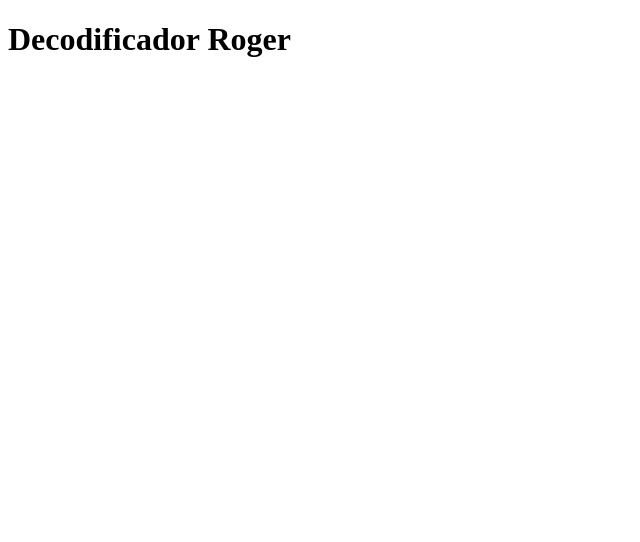
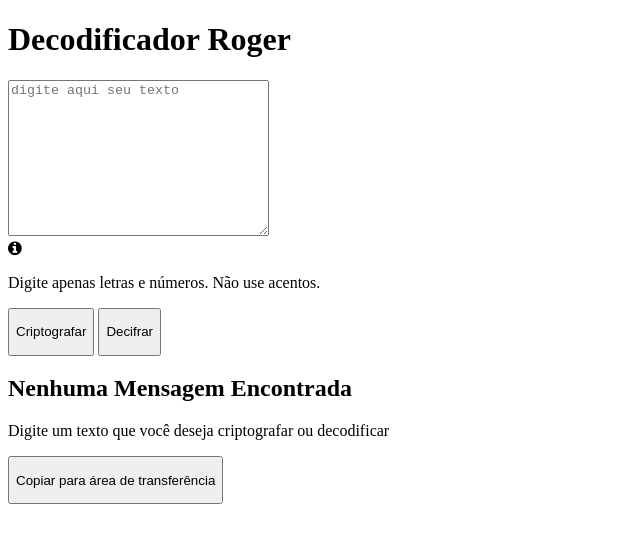
Before and after one commit to Rjj18/Challeng-Oracle-One, a plain HTML site: page index.html in a window 1280 px wide. Shown: the whole page, without its empty margins (0-640 px from the left). Drawn offline with Linux system fonts and the light colour scheme.

Commit message:
Add files via upload

```diff
--- a/index.html
+++ b/index.html
@@ -6,6 +6,7 @@
     <meta name="viewport" content="width=device-width, initial-scale=1.0">
     <title>Decodificador</title>
     <link rel="stylesheet" href="estilo.css">
+    <link rel="stylesheet" href="https://cdnjs.cloudflare.com/ajax/libs/font-awesome/4.7.0/css/font-awesome.min.css">
     <script src="script.js" defer></script>
 </head>
 <body>
@@ -14,6 +15,22 @@
             <h1>Decodificador Roger</h1>
         </header>
         <main>
+            <section class="entrada">
+                <textarea name="cod" id="codigo" cols="30" rows="10" placeholder="digite aqui seu texto"></textarea>
+                <div class="info"><i class="fa fa-info-circle" aria-hidden="true"></i><p>Digite apenas letras e números. Não use acentos.</p></div>
+                <div class="botoes">
+                    <button id="cripto" onclick="criptografar()"><p>Criptografar</p></button>
+                    <button id="uncripto" onclick="decifrar()"><p>Decifrar</p></button>
+                </div>
+                <div class="linha"></div>
+                    <div class="resultado" id="saida">
+                        <h2>Nenhuma Mensagem Encontrada</h2>
+                        <p id="textoSaida">Digite um texto que você deseja criptografar ou decodificar</p>
+                    </div>
+                    <div class="botao">
+                        <button id="copy" onclick="copiar()"><p>Copiar para área de transferência</p></button>
+                    </div>
+            </section>
         </main>
         <footer>
         </footer>
--- a/script.js
+++ b/script.js
@@ -0,0 +1,70 @@
+const texto = document.querySelector("#codigo");
+
+function criptografar () {
+    let str = texto.value;
+    let resultadoCripto = str.replace(/e/g, "enter")
+        .replace(/i/g, "imes")
+        .replace(/a/g, "ai")
+        .replace(/o/g, "ober")
+        .replace(/u/g, "ufat");
+
+    document.getElementById("saida").innerHTML = resultadoCripto;
+}
+
+function decifrar () {
+    let str = texto.value;
+    let resultadoDecifra = str.replace(/enter/g, "e")
+        .replace(/imes/g, "i")
+        .replace(/ai/g, "a")
+        .replace(/ober/g, "o")
+        .replace(/ufat/g, "u");
+
+        document.getElementById("saida").innerHTML = resultadoDecifra;
+}
+
+function copiar() {
+    // Get the text field
+    let copyText = document.getElementById("saida");
+    let textoCopiado = copyText.innerHTML;
+
+    console.log(textoCopiado);
+
+    // // Select the text field
+    // copyText.select();
+    // copyText.setSelectionRange(0, 99999); // For mobile devices
+
+     // Copy the text inside the text field
+    navigator.clipboard.writeText(textoCopiado);
+
+    // Alert the copied text
+    alert("Copied the text: " + textoCopiado);
+  }
+
+
+ // Object.keys(encripta).forEach((key) => {
+    //   str = str.replaceAll(key, encripta[key]);
+    // });
+    // console.log(resultadoCripto);
+    // let str = texto.value;
+    // Object.keys(decifra).forEach((key) => {
+    //   str = str.replaceAll(key, decifra[key]);
+    // });
+    // console.log(str);
+
+
+
+// const encripta = {
+//     "a": "ai",
+//     "e":"enter",
+//     "i" :"imes",
+//     "o" :"ober",
+//     "u": "ufat",
+// }
+
+// const decifra = {
+//     "ai" :"a",
+//     "enter":"e",
+//     "imes":"i" ,
+//     "ober":"o",
+//     "ufat":"u",
+// }
```
